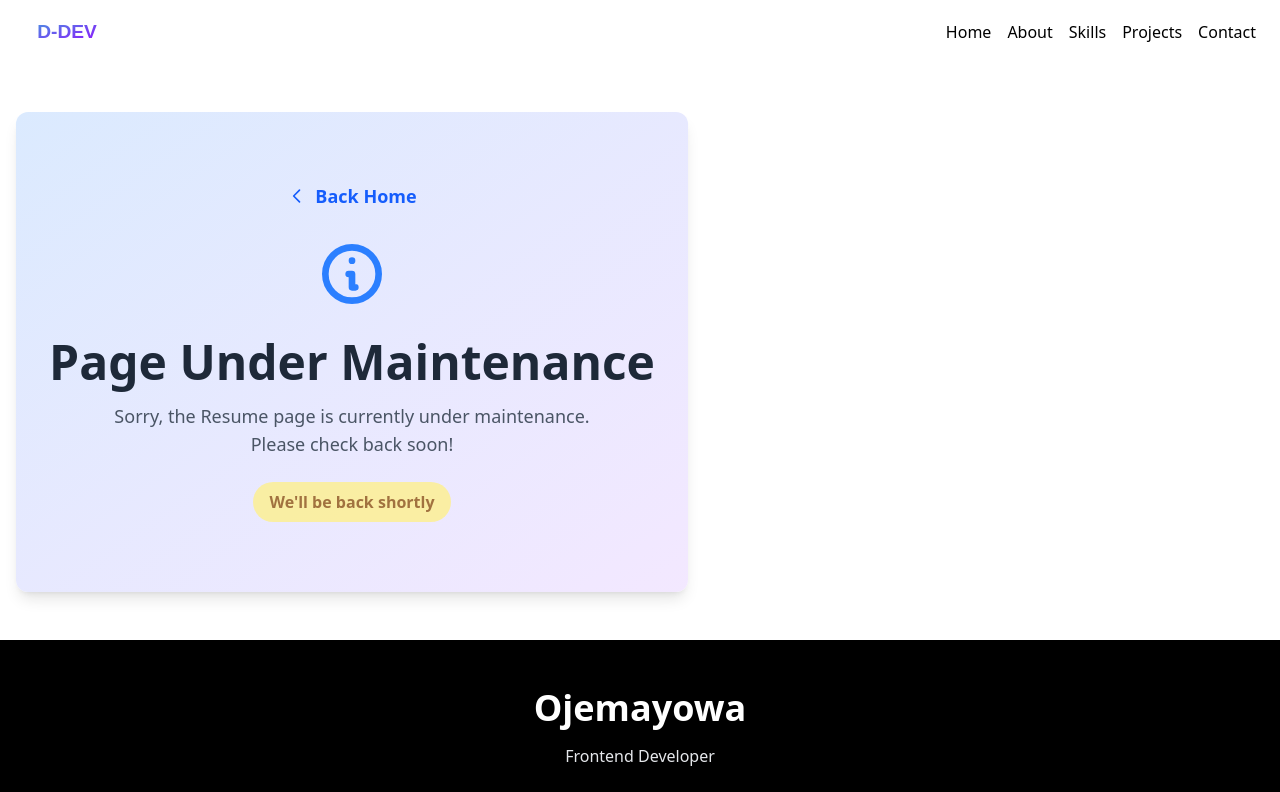
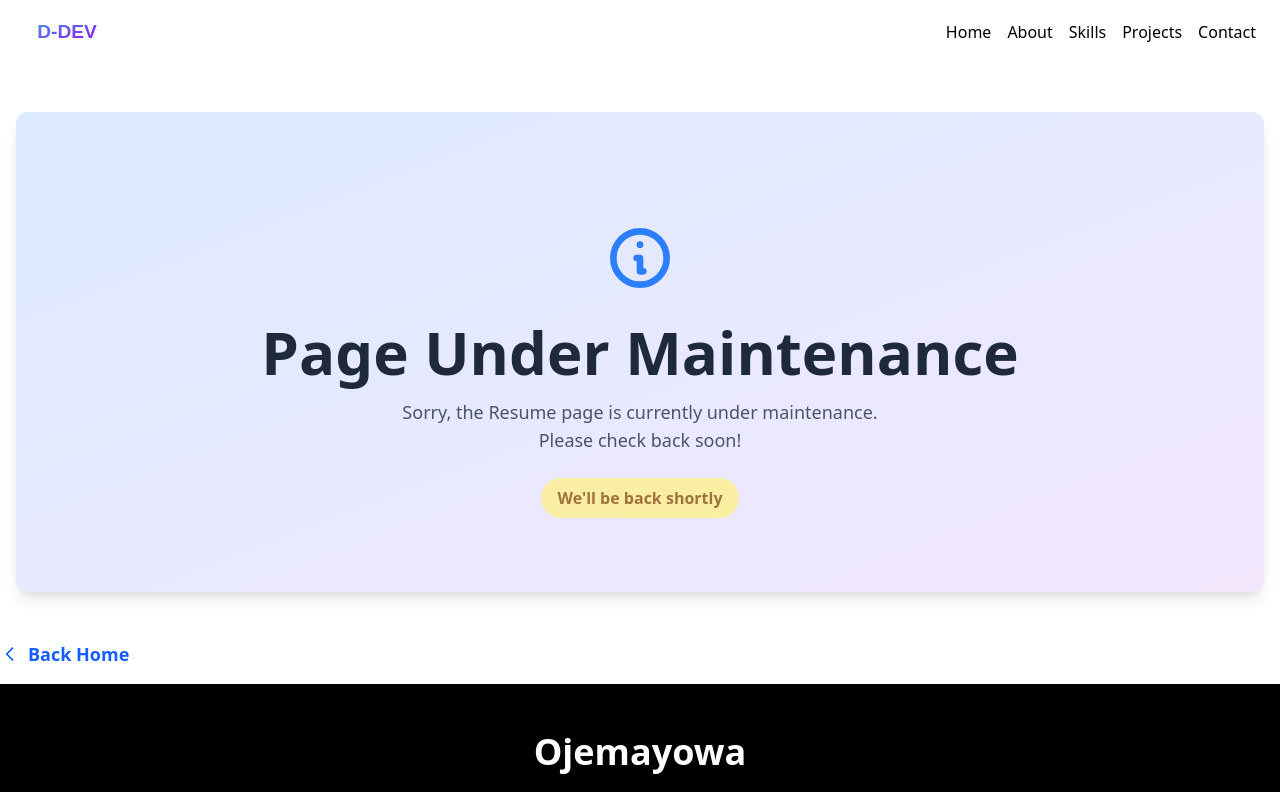
Before and after one commit to D-DEV1/privateweb, a React (Vite) app: page /resume in a window 1280 px wide. Shown: the top 792 px of the page. Built offline with nearby package versions, Linux system fonts and the light colour scheme.

Commit message:
minor fix

```diff
--- a/src/Component/Contact.jsx
+++ b/src/Component/Contact.jsx
@@ -27,7 +27,7 @@ const Contact = () => {
                     <Mail className="h-5 w-5 text-blue-600" />
                   </div>
                   <div>
-                    <p className="font-medium text-gray-900">Email</p>
+                    <p className="font-medium text-gray-900">Gmail</p>
                     <p className="text-gray-600">Bolumayowa4@gmail.com</p>
                   </div>
                 </div>
@@ -80,7 +80,7 @@ const Contact = () => {
                       htmlFor="email"
                       className="block text-sm font-medium text-gray-700"
                     >
-                      Email
+                      Gmail
                     </label>
                     <input
                       type="email"
@@ -88,7 +88,7 @@ const Contact = () => {
                       id="email"
                       required
                       className="mt-1 block w-full p-3 border border-gray-300 rounded-md shadow-sm focus:ring focus:ring-blue-500 focus:outline-none"
-                      placeholder="you@email.com"
+                      placeholder="you@gmail.com"
 
                     />
                   </div>
--- a/src/Component/Resume.jsx
+++ b/src/Component/Resume.jsx
@@ -4,25 +4,29 @@ import { Link } from 'react-router-dom';
 const Resume = () => {
   return (
     <>
-    <div className="flex flex-col items-center justify-center min-h-[60vh] bg-gradient-to-br from-blue-100 to-purple-100 rounded-xl shadow-lg p-4 sm:p-6 md:p-8 mx-2 sm:mx-4 my-8 sm:my-12 w-full max-w-2xl mx-auto">
-      <Link to="/" className="flex items-center text-blue-600 hover:text-blue-800 font-semibold text-base sm:text-lg mb-6 self-start sm:self-center transition-colors">
+    <div className="flex flex-col items-center justify-center min-h-[60vh] bg-gradient-to-br from-blue-100 to-purple-100 rounded-xl shadow-lg p-8 mx-4 my-12">
+      <div className="w-full max-w-2xl mb-8">
+      </div>
+      <svg xmlns="http://www.w3.org/2000/svg" className="h-20 w-20 text-blue-500 mb-6 animate-bounce" fill="none" viewBox="0 0 24 24" stroke="currentColor">
+        <path strokeLinecap="round" strokeLinejoin="round" strokeWidth={2} d="M13 16h-1v-4h-1m1-4h.01M12 20a8 8 0 100-16 8 8 0 000 16z" />
+      </svg>
+      <h1 className="text-4xl sm:text-5xl font-bold text-gray-800 mb-4 lg:text-6xl text-center">Page Under Maintenance</h1>
+      <p className="text-lg text-gray-600 mb-6 text-center max-w-xl">
+        Sorry, the Resume page is currently under maintenance.<br />
+        Please check back soon!
+      </p>
+      <span className="inline-block bg-yellow-200 text-yellow-800 px-4 py-2 rounded-full font-semibold animate-pulse">
+        We'll be back shortly
+      </span>
+
+    </div>
+
+      <Link to="/" className="flex items-center text-blue-600 hover:text-blue-800 font-semibold text-lg mb-4 transition-colors">
         <svg className="h-5 w-5 mr-2" fill="none" stroke="currentColor" strokeWidth="2" viewBox="0 0 24 24">
           <path strokeLinecap="round" strokeLinejoin="round" d="M15 19l-7-7 7-7" />
         </svg>
-        <span>Back Home</span>
+        <span className="mr-2">Back Home</span>
       </Link>
-      <svg xmlns="http://www.w3.org/2000/svg" className="h-16 w-16 sm:h-20 sm:w-20 text-blue-500 mb-6 animate-bounce" fill="none" viewBox="0 0 24 24" stroke="currentColor">
-        <path strokeLinecap="round" strokeLinejoin="round" strokeWidth={2} d="M13 16h-1v-4h-1m1-4h.01M12 20a8 8 0 100-16 8 8 0 000 16z" />
-      </svg>
-      <h1 className="text-2xl sm:text-4xl md:text-5xl font-bold text-gray-800 mb-4 text-center">Page Under Maintenance</h1>
-      <p className="text-base sm:text-lg text-gray-600 mb-6 text-center max-w-xl">
-        Sorry, the Resume page is currently under maintenance.<br />
-        Please check back soon!
-      </p>
-      <span className="inline-block bg-yellow-200 text-yellow-800 px-4 py-2 rounded-full font-semibold animate-pulse text-sm sm:text-base">
-        We'll be back shortly
-      </span>
-    </div>
 
   </>
 )
```
